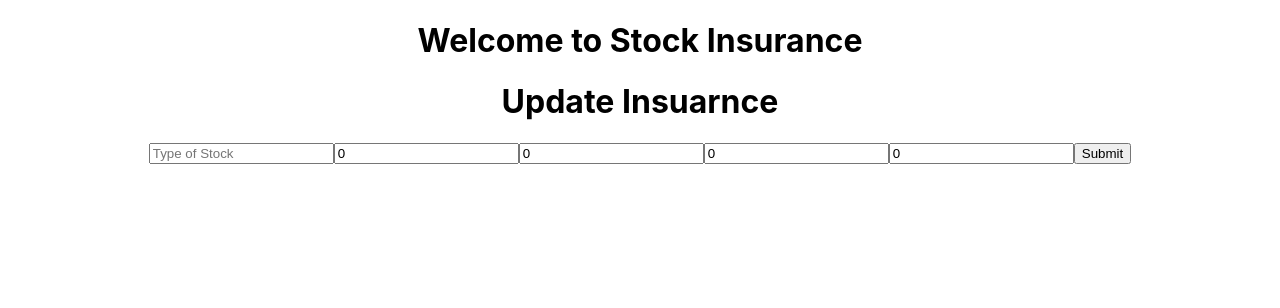
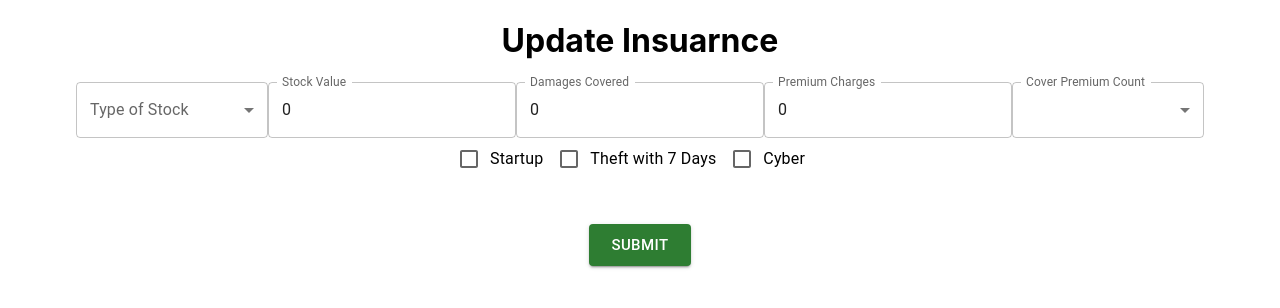
Before and after one commit to SuryaSriRamDevulapalli/StockInsuranceVS, a React (Create React App) app: page /edit/1 in a window 1280 px wide. Shown: the top 308 px of the page. Built offline with nearby package versions, Linux system fonts and the light colour scheme; no server answers.

Commit message:
Added Changes

```diff
--- a/src/App.css
+++ b/src/App.css
@@ -1,5 +1,6 @@
 .App {
   text-align: center;
+  cursor: pointer;
 }
 
 .App-logo {
--- a/src/App.js
+++ b/src/App.js
@@ -3,17 +3,18 @@ import React from 'react';
 import { BrowserRouter, Routes, Route } from 'react-router-dom';
 import Insurance from './Components/Insurance';
 import InsuranceList from './Components/InusranceList';
+import Quote from './Components/Quote';
 
 
 function App() {
   return (
     <div className="App">
-     <h1>Welcome to Stock Insurance</h1>
      <BrowserRouter>
      <Routes>
           <Route path="/" element={<InsuranceList />} />
           <Route path="/create" element={<Insurance />} />
           <Route path="/edit/:id" element={<Insurance />} />
+          <Route path="/quote/:id" element={<Quote />} />
       </Routes>
       </BrowserRouter>
     </div>
--- a/src/Components/Insurance.js
+++ b/src/Components/Insurance.js
@@ -1,7 +1,10 @@
 import { useState,useEffect } from "react";
 import { createinsurance, getinsurance, updateinsurance } from "../Service/ServiceList";
+import TextField from '@mui/material/TextField';
+import Button from '@mui/material/Button';
+import { useNavigate,useParams } from "react-router-dom";
+import { Checkbox,FormControlLabel, FormControl, InputLabel, Select, MenuItem } from '@mui/material';
 
-import { useNavigate,useParams } from "react-router-dom";
 
 export default function Insuarnce(){
 
@@ -17,6 +20,7 @@ export default function Insuarnce(){
         coverpremiumcount:0,
     });
 
+
     const handleChange= (e) =>{
        // SetInsurance({...insruace,[e.target.name]: e.target.value})
         //or
@@ -25,32 +29,71 @@ export default function Insuarnce(){
             ...prevState,
             [name]: value
         }));
-    };;
 
-    // const handleSubmit = (e)=>{
-    //     e.preventDefault();
-    //     createinsurance(insruace)
-    //     .then(response=>{
-    //         console.log(response.data);
-    //         navigation('/')
-    //         alert(`Insurance created with ID: ${response.data.id}`);
-    //     })
-    //     .catch(error => {
-    //         console.error('There was an error creating the insurance:', error)
-    //     });
-    // };
+        if (name === "typeofstock") {
+            updatePremiumCharges(value);
+        }
 
-    // const handleSubmit = (e) => {
+        if (name === "typeofstock" || name === "stockvalue") {
+            updateDamagesCovered(e.target.name, value);
+        }
+    };
 
-    //     updateproduct(id, insruace)
-    //         .then((response) => {
-    //             console.log(response.data);
-    //             navigate('/');
-    //         })
-    //         .catch(error => {
-    //             console.error('There was an error updating the insurance:', error);
-    //         });
-    // };
+    const updatePremiumCharges = (typeofstock) => {
+        let charges = 0;
+        switch (typeofstock) {
+            case 'Building': charges = 3000;
+                break;
+            case 'Inventory': charges = 2500;
+                break;
+            case 'Content': charges = 2000;
+                break;
+            default: charges = 0;
+        }
+        setInsurance((prevState) => ({
+            ...prevState,
+            premiumcharges: charges,
+        }));
+    };
+
+    const updateDamagesCovered = (changedField, value) => {
+        let damagesPercentage = 0;
+        const stockType = changedField === "typeofstock" ? value : insruance.typeofstock;
+        const stockValue = changedField === "stockvalue" ? value : insruance.stockvalue;
+
+        switch(stockType) {
+            case 'Building': damagesPercentage = 0.85;
+             break;
+            case 'Inventory':damagesPercentage = 0.80;
+            break;
+            case 'Content':damagesPercentage = 0.75;
+            break;
+            default:damagesPercentage = 0;
+        }
+        const damagesCovered = Math.round(stockValue * damagesPercentage);
+
+        setInsurance(prevState => ({
+            ...prevState,
+            damagescovered: damagesCovered
+        }));
+    };
+
+    function Checkboxes()  {
+        const premiumOptions = ["Startup", "Theft with 7 Days", "Cyber"];
+        return (
+            <div>
+                {premiumOptions.map((option, index) => (
+                    <FormControlLabel
+                        key={index}
+                        control={<Checkbox name={option} />}
+                        label={option}
+                    />
+                ))}
+            </div>
+        );
+    };
+
+
 
     useEffect(()=>{
         if(id){
@@ -100,14 +143,43 @@ export default function Insuarnce(){
     return(
         <form onSubmit={createoreditproduct}>
             {Title()}
-            <input type="text" name="typeofstock" placeholder="Type of Stock" onChange={handleChange} value={insruance.typeofstock} />
-            <input type="text" name="stockvalue" placeholder="stockvalue" onChange={handleChange} value={insruance.stockvalue} />
-            <input type="text" name="damagescovered" placeholder="damagescovered" onChange={handleChange} value={insruance.damagescovered} />
-            <input type="text" name="premiumcharges" placeholder="premiumcharges" onChange={handleChange} value={insruance.premiumcharges} />
-            <input type="text" name="coverpremiumcount" placeholder="coverpremiumcount" onChange={handleChange} value={insruance.coverpremiumcount} />
+            <FormControl sx={{width: '15%'}}>
+                <InputLabel>Type of Stock</InputLabel>
+                <Select
+                    name="typeofstock"
+                    value={insruance.typeofstock}
+                    label="Type of Stock"
+                    onChange={handleChange}
+                >
+                    <MenuItem value="Building">Building</MenuItem>
+                    <MenuItem value="Inventory">Inventory</MenuItem>
+                    <MenuItem value="Content">Content</MenuItem>
+                </Select>
+            </FormControl>
+            <TextField id="outlined-basic" label="Stock Value" variant="outlined" name="stockvalue" placeholder="Stock Value" onChange={handleChange}  value={insruance.stockvalue} />
+            <TextField id="outlined-basic" label="Damages Covered" variant="outlined" name="damagescovered" placeholder="Damages Covered" onChange={handleChange}  value={insruance.damagescovered} />
+            <TextField id="outlined-basic" label="Premium Charges" variant="outlined" name="premiumcharges" placeholder="Premium Charges" onChange={handleChange}  value={insruance.premiumcharges} />
+            <FormControl sx={{width: '15%'}}>
+                <InputLabel id="demo-simple-select-label">Cover Premium Count</InputLabel>
+                <Select
+                labelId="demo-simple-select-label"
+                id="demo-simple-select"
+                name="coverpremiumcount"
+                value={insruance.coverpremiumcount}
+                label="Cover Premium Count"
+                onChange={handleChange}
+                    >
+                <MenuItem value={1}>1</MenuItem>
+                <MenuItem value={2}>2</MenuItem>
+                <MenuItem value={3}>3</MenuItem>
+            </Select>
+             </FormControl>
+             {Checkboxes()}
+            <br></br>
+            <Button variant="contained" color="success" size="large" sx={{marginTop:3}} onClick={createoreditproduct}> Submit </Button>
+        </form>
 
-            <button onClick={createoreditproduct}>Submit</button>
-        </form>
+
     );
 
 }
--- a/src/Components/InusranceList.js
+++ b/src/Components/InusranceList.js
@@ -1,10 +1,15 @@
 import { useNavigate } from 'react-router-dom';
 import { deleteinsuracne, inurancelist } from '../Service/ServiceList';
 import DeleteIcon from '@mui/icons-material/Delete';
-// import UpgradeIcon from '@mui/icons-material/Upgrade';
-import UpdateIcon from '@mui/icons-material/Update';
-import AddToQueueRoundedIcon from '@mui/icons-material/AddToQueueRounded';
+import EditIcon from '@mui/icons-material/Edit';
+import Fab from '@mui/material/Fab';
+import { Button } from '@mui/base/Button';
+import AddIcon from '@mui/icons-material/Add';
 import { useState,useEffect } from "react";
+
+import Table from '@mui/material/Table';
+import TableContainer from '@mui/material/TableContainer';
+import Paper from '@mui/material/Paper';
 
 
 
@@ -40,7 +45,10 @@ export default function InsuranceList(){
 
     return(
         <div>
-        <table className='center'>
+            <h1>Welcome to Stock Insurance</h1>
+            <TableContainer component={Paper}></TableContainer>
+        <Table  className='center'>
+
             <thead>
                 <tr>
                     <th>Insuarnce ID: </th>
@@ -52,7 +60,7 @@ export default function InsuranceList(){
                     <th>Cover Premiums: </th>
                     <th>Cover Premium Values: </th>
                     <th>Monthly Premium: </th>
-                    <th>View & Delete: </th>
+                    <th>Update & Delete: </th>
                 </tr>
             </thead>
             <tbody>
@@ -66,18 +74,19 @@ export default function InsuranceList(){
                         <td>{insruace.premiumcharges}</td>
                         <td>{insruace.coverpremiumcount}</td>
                         <td>{insruace.coverpremiumvlaue}</td>
-                        <td>{insruace.insurancecalculation}</td>
+                        <td><Button variant="contained"  onClick={() => navigation(`/quote/${insruace.id}`)} > Get Quote</Button></td>
                         <td>
-                        <UpdateIcon sx={{ color: "blue" }} onClick={()=>updateinsrance(insruace.id)}/>
+                        <EditIcon sx={{ color: "blue",marginRight:2 }} onClick={()=>updateinsrance(insruace.id)}/>
+                        {/* <Fab sx={{ color: "blue" }} aria-label="add"onClick={() => updateinsrance(insruace.id)} ><EditIcon /></Fab> */}
                         <DeleteIcon sx={{ color: "red" }}  onClick={() => deleteInsurance(insruace.id)}/>
+                        {/* <Fab sx={{ color: "red" }} aria-label="add"onClick={() => deleteInsurance(insruace.id)} ><DeleteIcon /></Fab> */}
                         </td>
                     </tr>
                 })}
             </tbody>
-        </table>
+        </Table>
 
-        {/* <button onClick={()=> addnewinsurance()}>addnewinsurance</button> */}
-        <AddToQueueRoundedIcon  sx={{ fontSize: 50 ,color: "grey"}} onClick={()=> addnewinsurance()}/>
+        <Fab color="primary" aria-label="add" onClick={()=> addnewinsurance()} ><AddIcon /></Fab>
         </div>
     );
 }
--- /dev/null
+++ b/src/Components/Quote.js
@@ -0,0 +1,47 @@
+import React, { useEffect, useState } from 'react';
+import { useParams } from 'react-router-dom';
+
+import axios from 'axios';
+import { Box } from '@mui/material';
+
+function Quote() {
+  const { id } = useParams();
+  const [insuranceDetails, setInsuranceDetails] = useState({typeofstock: '',
+  stockvalue: 0,
+  premiumcharges: 0,
+  insurancecalculation: 0,
+  damagescovered: 0,
+  coverpremiumcount:0,
+  selectedPremiums: [], });
+
+  useEffect(() => {
+    axios.get(`http://localhost:8080/api/vi/stock/${id}`)
+      .then(response => {
+        setInsuranceDetails(response.data);
+      })
+      .catch(error => console.error('Failed to fetch insurance details', error));
+
+  }, [id]);
+
+  return (
+    <div style={{ display: 'flex', justifyContent: 'center', alignItems: 'center', height: '100vh' }}>
+    <Box sx={{ border: "1px solid black", maxWidth: "50%", p: 3, justifyContent:"center", alignItems: "center",display:"flex" }}>
+      {insuranceDetails ? (
+        <div>
+          <h2>Insurance Quote for ID: {id}</h2>
+          <p>Type of Stock: {insuranceDetails.typeofstock}</p>
+          <p>Stock Value: {insuranceDetails.stockvalue}</p>
+          <p>Damages Covered:{insuranceDetails.damagescovered}</p>
+          <p>Premium Charges: {insuranceDetails.premiumcharges}</p>
+          <p>Number of Covers Selected from ("Startup", "Theft with 7 Days", "Cyber"): {insuranceDetails.coverpremiumcount} </p>
+          <p>Monthly Insurance Premium: {insuranceDetails.insurancecalculation}</p>
+
+        </div>) : (
+        <p>Loading insurance details...</p>
+      )}
+    </Box>
+    </div>
+  );
+}
+
+export default Quote;
```
